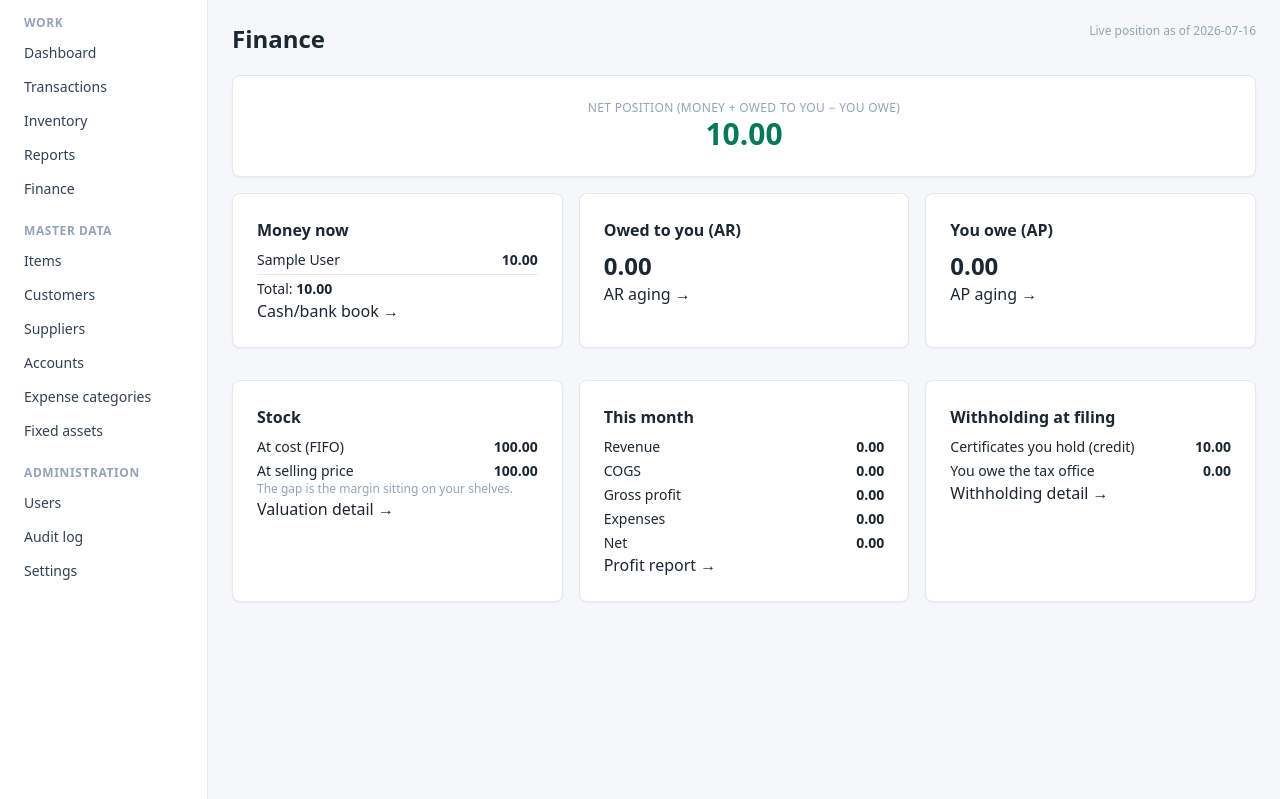
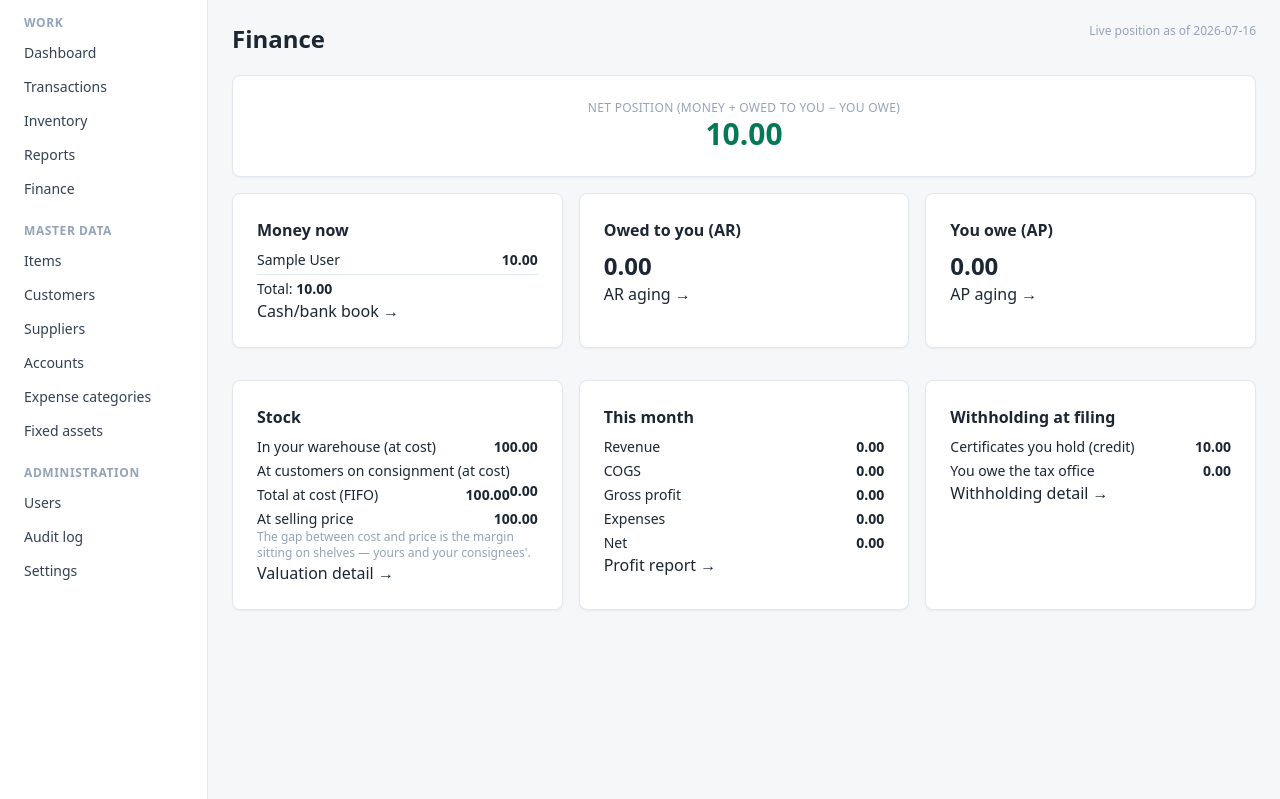
Before and after one commit to NorthernLights1/Narcos, a Django app: page /reports/finance/ in a window 1280 px wide. Shown: the part 57-856 px from the top of the page. Run offline with Django 5.2, Linux system fonts and the light colour scheme; a user stored in the database is signed in; tables that the repository leaves empty hold one stand-in row (values such as "Sample post").

Commit message:
feat: finance stock split - warehouse vs consigned money
The Finance stock card now shows money in your own warehouse apart
from money sitting at customers on consignment (both at FIFO cost),
plus the unchanged total-at-cost and at-selling-price figures.
Consigned stock is capital at different risk - the owner should see it
called out, not lumped in.

Co-Authored-By: Claude Fable 5 <noreply@anthropic.com>

```diff
--- a/reports/views.py
+++ b/reports/views.py
@@ -600,26 +600,29 @@ SELLABLE_ZONES = (Zone.WAREHOUSE, Zone.CONSIGNED)
 
 
 def _stock_valuations():
-    """(at FIFO cost, at selling price) for sellable stock. Price side uses
-    the same D23 rule as sale prefill: maintained price, or latest cost ×
-    (1 + margin%) for AUTO items."""
+    """(cost by zone, at selling price) for sellable stock. Warehouse and
+    consigned cost are kept apart — money on customers' shelves is a
+    different risk than money in your own store. Price side uses the same
+    D23 rule as sale prefill: maintained price, or latest cost × (1 +
+    margin%) for AUTO items."""
     latest = (CostLot.objects.filter(item=OuterRef("pk"))
               .order_by("-received_at", "-pk").values("unit_cost")[:1])
     items = {
         item.pk: item
         for item in Item.objects.annotate(latest_cost=Subquery(latest))
     }
-    at_cost = Decimal("0.00")
+    cost_by_zone = {zone: Decimal("0.00") for zone in SELLABLE_ZONES}
     at_price = Decimal("0.00")
     balances = (
         StockBalance.objects.filter(qty__gt=0, zone__in=SELLABLE_ZONES)
         .select_related("lot")
     )
     for balance in balances:
-        at_cost += _money(Decimal(balance.qty) * balance.lot.unit_cost)
+        cost_by_zone[balance.zone] += _money(
+            Decimal(balance.qty) * balance.lot.unit_cost)
         price = _selling_price(items[balance.item_id]) or Decimal("0.00")
         at_price += _money(Decimal(balance.qty) * price)
-    return at_cost, at_price
+    return cost_by_zone, at_price
 
 
 @login_required
@@ -640,7 +643,10 @@ def finance(request):
     wht_payable = withholding_balance("PAYABLE")
     net_position = money_total + ar_total - ap_total - wht_payable
 
-    stock_cost, stock_price = _stock_valuations()
+    cost_by_zone, stock_price = _stock_valuations()
+    stock_warehouse_cost = cost_by_zone[Zone.WAREHOUSE]
+    stock_consigned_cost = cost_by_zone[Zone.CONSIGNED]
+    stock_cost = stock_warehouse_cost + stock_consigned_cost
 
     month_start = today.replace(day=1)
     _rows, revenue, cogs = _sales_line_rows(month_start, today, True)
@@ -662,6 +668,8 @@ def finance(request):
         "wht_payable": wht_payable,
         "net_position": net_position,
         "stock_cost": stock_cost,
+        "stock_warehouse_cost": stock_warehouse_cost,
+        "stock_consigned_cost": stock_consigned_cost,
         "stock_price": stock_price,
         "month": {"revenue": revenue, "cogs": cogs, "gross": revenue - cogs,
                   "expenses": expenses, "net": revenue - cogs - expenses},
--- a/templates/reports/finance.html
+++ b/templates/reports/finance.html
@@ -53,10 +53,12 @@
   <div class="card">
     <h2>{% translate "Stock" %}</h2>
     <ul class="compact-list">
-      <li>{% translate "At cost (FIFO)" %} <b class="num">{{ stock_cost }}</b></li>
+      <li>{% translate "In your warehouse (at cost)" %} <b class="num">{{ stock_warehouse_cost }}</b></li>
+      <li>{% translate "At customers on consignment (at cost)" %} <b class="num">{{ stock_consigned_cost }}</b></li>
+      <li>{% translate "Total at cost (FIFO)" %} <b class="num">{{ stock_cost }}</b></li>
       <li>{% translate "At selling price" %} <b class="num">{{ stock_price }}</b></li>
     </ul>
-    <p class="hint">{% translate "The gap is the margin sitting on your shelves." %}</p>
+    <p class="hint">{% translate "The gap between cost and price is the margin sitting on shelves — yours and your consignees'." %}</p>
     <p><a href="{% url 'report_detail' 'valuation' %}">{% translate "Valuation detail" %} →</a></p>
   </div>
 
```
Also changed, not shown: 02-decisions.md (+5 -0 lines), reports/tests/test_finance.py (+23 -0 lines).
